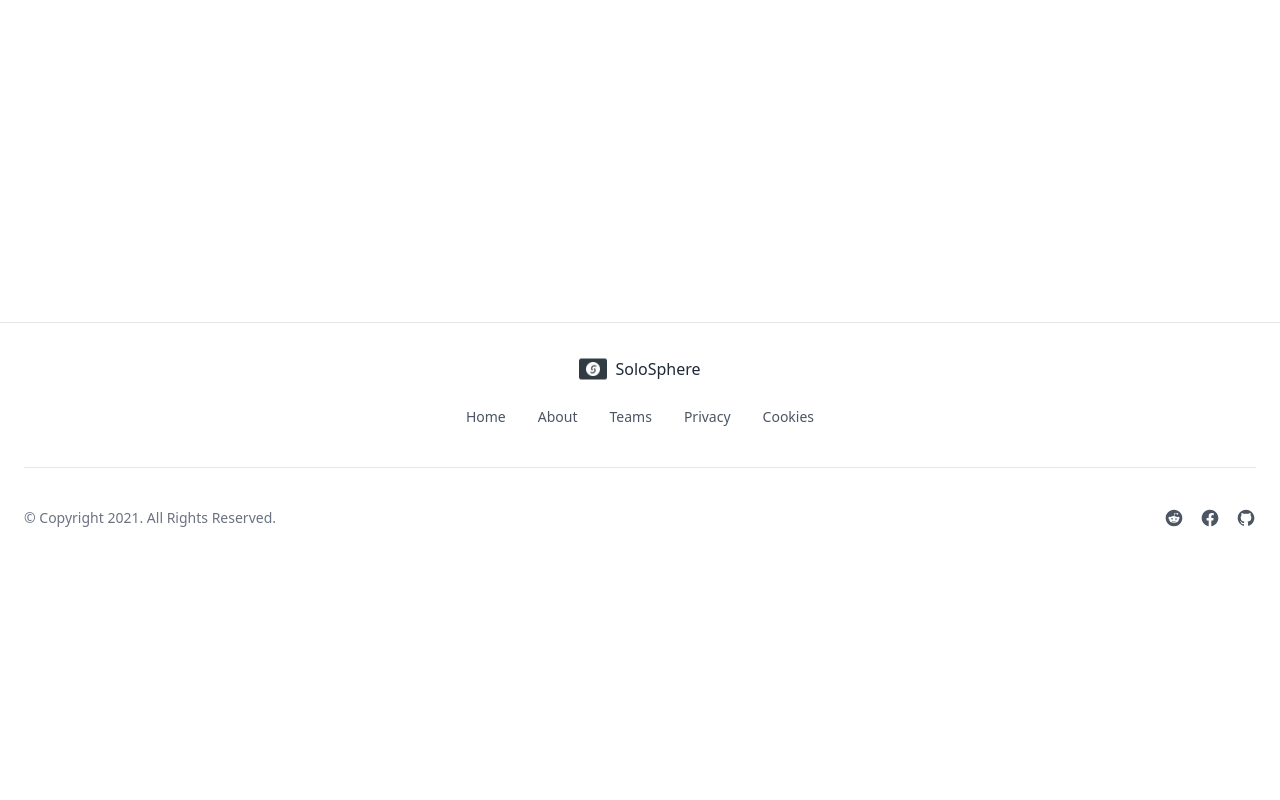
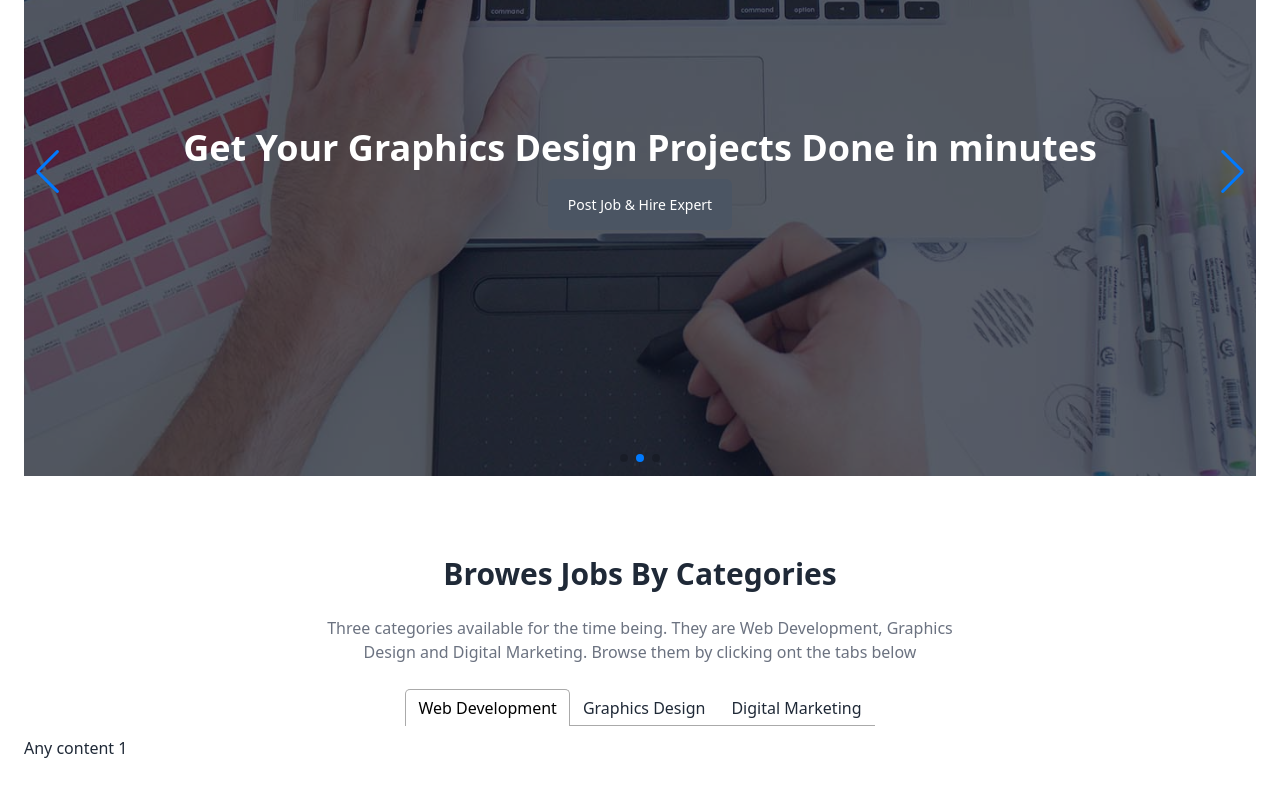
Before and after one commit to Tamanna5092/solo-sphare-client, a React (Vite) app: page / in a window 1280 px wide. Shown: the part 240-1040 px from the top of the page. Before the commit the page ends 800 px from the top, so only its background shows below. Built offline with nearby package versions, Linux system fonts and the light colour scheme; no server answers.

Commit message:
slide and tabs

```diff
--- a/package.json
+++ b/package.json
@@ -17,6 +17,7 @@
     "react-dom": "^18.3.1",
     "react-hot-toast": "^2.4.1",
     "react-router-dom": "^6.27.0",
+    "react-tabs": "^6.0.2",
     "swiper": "^11.1.14",
     "tabs": "^0.2.0"
   },
--- /dev/null
+++ b/src/component/Carousel.jsx
@@ -0,0 +1,47 @@
+ // Import Swiper React components
+import { Swiper, SwiperSlide } from 'swiper/react';
+
+// Import Swiper styles
+import 'swiper/css';
+import 'swiper/css/pagination';
+import 'swiper/css/navigation';
+
+// import required modules
+import { Autoplay, Pagination, Navigation } from 'swiper/modules';
+import Slide from './Slide';
+
+import bgimg1 from '../assets/images/carousel1.jpg'
+import bgimg2 from '../assets/images/carousel2.jpg'
+import bgimg3 from '../assets/images/carousel3.jpg'
+
+export default function Carousel() {
+  return (
+    <div className='container px-6 py-10 mx-auto'>
+      <Swiper
+        spaceBetween={30}
+        centeredSlides={true}
+        loop={true}
+        autoplay={{
+          delay: 5000,
+          disableOnInteraction: false,
+        }}
+        pagination={{
+          clickable: true,
+        }}
+        navigation={true}
+        modules={[Autoplay, Pagination, Navigation]}
+        className="mySwiper"
+      >
+        <SwiperSlide>
+          <Slide image={bgimg1} text="Get Your Web Development Projects Done in minutes"></Slide>
+        </SwiperSlide>
+        <SwiperSlide>
+          <Slide image={bgimg2} text="Get Your Graphics Design Projects Done in minutes"></Slide>
+        </SwiperSlide>
+        <SwiperSlide>
+          <Slide image={bgimg3} text="Get Your Degital Marketing Projects Done in minutes"></Slide>
+        </SwiperSlide>
+      </Swiper>
+    </div>
+  );
+}
--- /dev/null
+++ b/src/component/Slide.jsx
@@ -0,0 +1,28 @@
+import React from 'react';
+import { Link } from 'react-router-dom';
+
+const Slide = ({image, text}) => {
+    return (
+        <div
+        className='w-full bg-center bg-cover h-[38rem]'
+        style={{
+            backgroundImage: `url(${image})`
+        }}
+      >
+        <div className='flex items-center justify-center w-full h-full bg-gray-900/70'>
+          <div className='text-center'>
+          <h1 class="text-3xl font-semibold text-white lg:text-4xl">{text}</h1>
+            <br />
+            <Link
+              to='/add-job'
+              className='w-full px-5 py-4 mt-4 text-sm font-medium text-white capitalize transition-colors duration-300 transform bg-gray-600 rounded-md lg:w-auto hover:bg-gray-500 focus:outline-none focus:bg-gray-500'
+            >
+              Post Job & Hire Expert
+            </Link>
+          </div>
+        </div>
+      </div>
+    );
+};
+
+export default Slide;
--- /dev/null
+++ b/src/component/TabCategories.jsx
@@ -0,0 +1,33 @@
+import React from "react";
+import { Tab, Tabs, TabList, TabPanel } from "react-tabs";
+import "react-tabs/style/react-tabs.css";
+
+const TabCategories = () => {
+  return (
+    <Tabs>
+      <div className="container px-6 py-10 mx-auto">
+        <h1 className="text-2xl font-semibold text-center text-gray-800 capitalize lg:text-3xl"> Browes Jobs By Categories</h1>
+        <p className="max-w-2xl mx-auto my-6 text-center text-gray-500">Three categories available for the time being. They are Web Development, Graphics Design and Digital Marketing. Browse them by clicking ont the tabs below</p>
+        <div className="flex items-center justify-center">
+          <TabList>
+            <Tab>Web Development</Tab>
+            <Tab>Graphics Design</Tab>
+            <Tab>Digital Marketing</Tab>
+          </TabList>
+        </div>
+
+        <TabPanel>
+          <h2>Any content 1</h2>
+        </TabPanel>
+        <TabPanel>
+          <h2>Any content 2</h2>
+        </TabPanel>
+        <TabPanel>
+          <h2>Any content 3</h2>
+        </TabPanel>
+      </div>
+    </Tabs>
+  );
+};
+
+export default TabCategories;
--- a/src/pages/Home.jsx
+++ b/src/pages/Home.jsx
@@ -1,9 +1,12 @@
 import React from 'react';
+import Carousel from '../component/Carousel';
+import TabCategories from '../component/TabCategories';
 
 const Home = () => {
     return (
         <div>
-
+            <Carousel></Carousel>
+            <TabCategories></TabCategories>
         </div>
     );
 };
```
Also changed, not shown: 1 other file (tests, documents, lock files or other folders).
